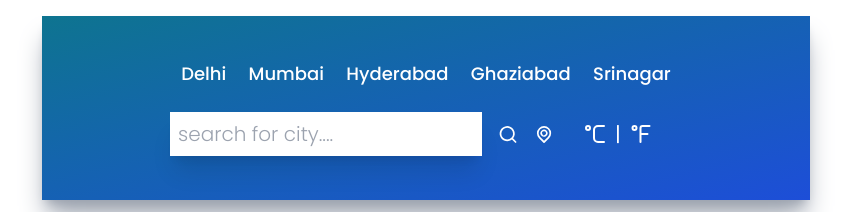
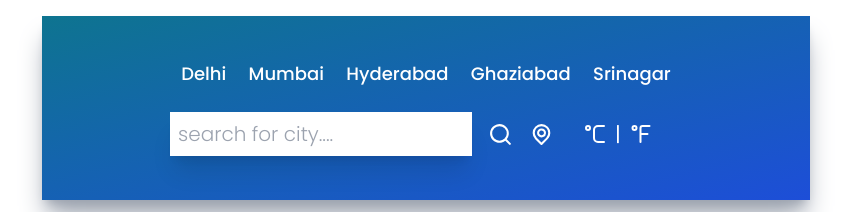
Before and after one commit to MercuryHG007/LGM-weather-reactApp, a React (Create React App) app: page / in a window 1280 px wide. Shown: the top 212 px of the page, without its empty margins (214-1065 px from the left). Built offline with nearby package versions, Linux system fonts and the light colour scheme; no server answers.

Commit message:
Input Querying Implement

```diff
--- a/src/App.js
+++ b/src/App.js
@@ -13,7 +13,7 @@ import getFormatedWeatherData from './services/weatherService';
 function App() {
 
   const [query, setQuery] = useState({q: "ghaziabad"});
-  const [units, setunits] = useState("metric");
+  const [units, setUnits] = useState("metric");
   const [weather, setWeather] = useState(null);
 
   useEffect(() => {
@@ -48,6 +48,9 @@ function App() {
     />
 
     <Inputs
+      setQuery={setQuery}
+      units={units}
+      setUnits={setUnits}
     />
 
     {weather && (
--- a/src/components/Inputs.jsx
+++ b/src/components/Inputs.jsx
@@ -1,4 +1,4 @@
-import React from 'react';
+import React, { useState } from 'react';
 import {
     UilSearch,
     UilLocationPoint,
@@ -6,7 +6,37 @@ import {
     UilFahrenheit
 } from '@iconscout/react-unicons';
 
-function Inputs() {
+function Inputs({ setQuery, units, setUnits }) {
+
+    const [city, setCity] = useState('');
+
+    const handleSearchClick = () => {
+        if(city !== ''){
+            setQuery({q: city})
+        }
+    }
+
+    const handleLocationClick = () => {
+        if(navigator.geolocation){
+            navigator.geolocation.getCurrentPosition((position) => {
+                let lat = position.coords.latitude;
+                let lon = position.coords.longitude;
+
+                setQuery({
+                    lat,
+                    lon,
+                })
+            })
+        }
+    }
+
+    const handleUnitChange = (e) => {
+        const selectedUnit = e.currentTarget.name;
+        if(units !== selectedUnit){
+            setUnits(selectedUnit);
+        }
+    }
+
     return (
         <div
             className='
@@ -24,6 +54,8 @@ function Inputs() {
                 '
             >
                 <input
+                    value={city}
+                    onChange={(e) => setCity(e.target.value)}
                     type="text"
                     className='
                         text-xl font-light
@@ -36,6 +68,9 @@ function Inputs() {
                     '
                     placeholder='Search for city....'
                 />
+                <button
+                    onClick={handleSearchClick}
+                >
                     <UilSearch
                         size={25}
                         className="
@@ -44,6 +79,11 @@ function Inputs() {
                             transition ease-out hover:scale-125
                         "
                     />
+                </button>
+
+                <button
+                    onClick={handleLocationClick}
+                >
                     <UilLocationPoint
                         size={25}
                         className="
@@ -52,6 +92,7 @@ function Inputs() {
                             transition ease-out hover:scale-125
                         "
                     />
+                </button>
             </div>
 
             <div
@@ -67,6 +108,7 @@ function Inputs() {
                         font-light
                         transition ease-out hover:scale-125
                     '
+                    onClick={handleUnitChange}
                 >
                     <UilCelsius />
                 </button>
@@ -85,6 +127,7 @@ function Inputs() {
                         font-light
                         transition ease-out hover:scale-125
                     '
+                    onClick={handleUnitChange}
                 >
                     <UilFahrenheit />
                 </button>
```
Lines whose indentation alone changed are shown as unchanged.
